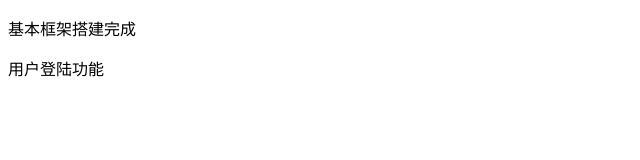
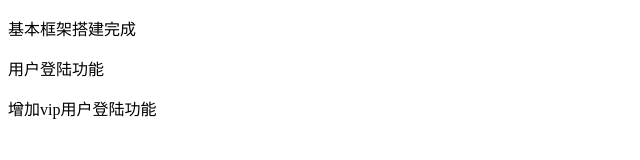
Before and after one commit to nevermo2013/1905-git-demo, a plain HTML site: page index.html in a window 1280 px wide. Shown: the whole page, without its empty margins (0-640 px from the left). Drawn offline with Linux system fonts and the light colour scheme.

Commit message:
添加了vip登陆

```diff
--- a/index.html
+++ b/index.html
@@ -9,5 +9,6 @@
 <body>
     <p>基本框架搭建完成</p>
     <p>用户登陆功能</p>
+    <p>增加vip用户登陆功能</p>
 </body>
 </html>
```
